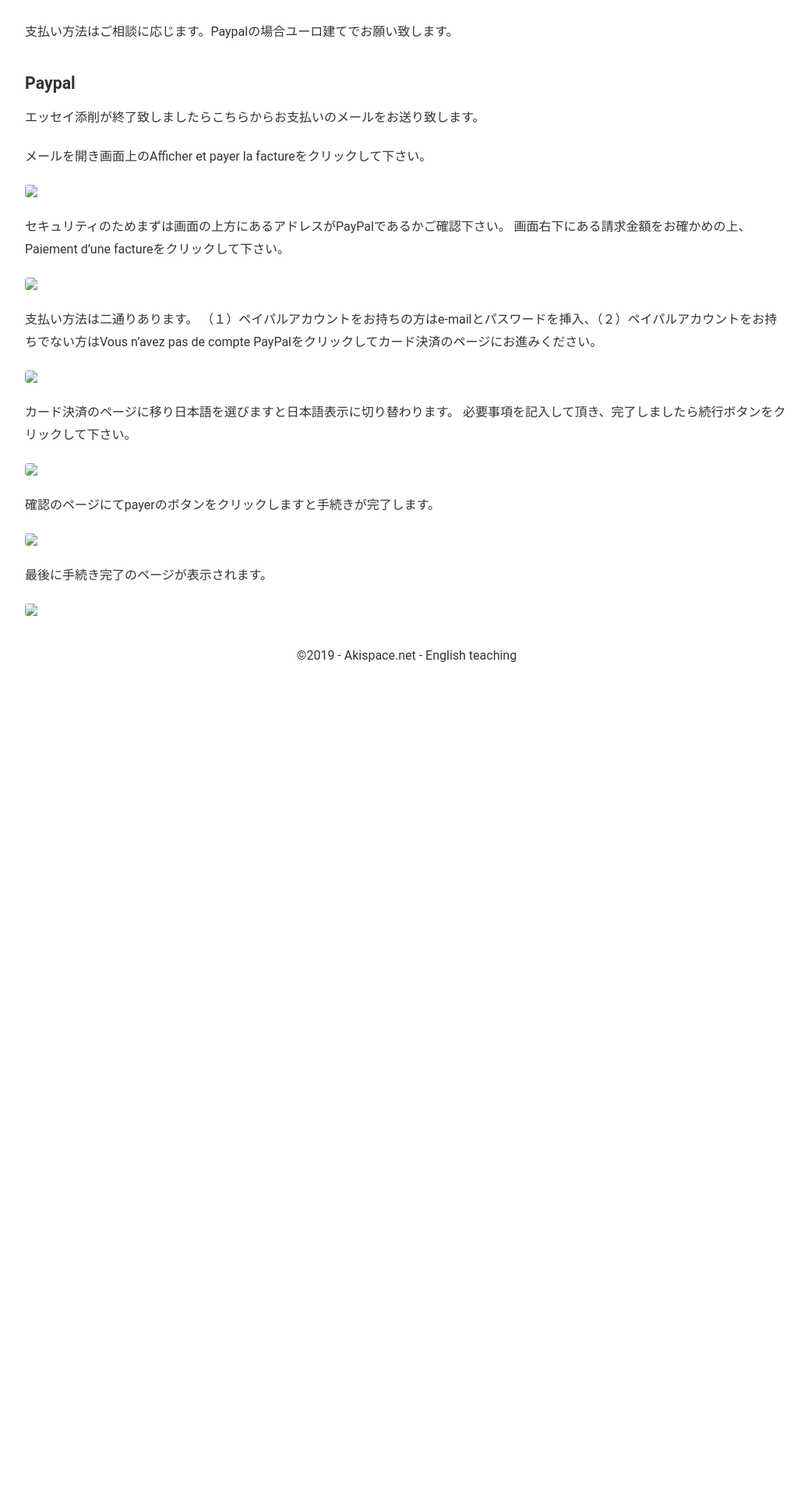
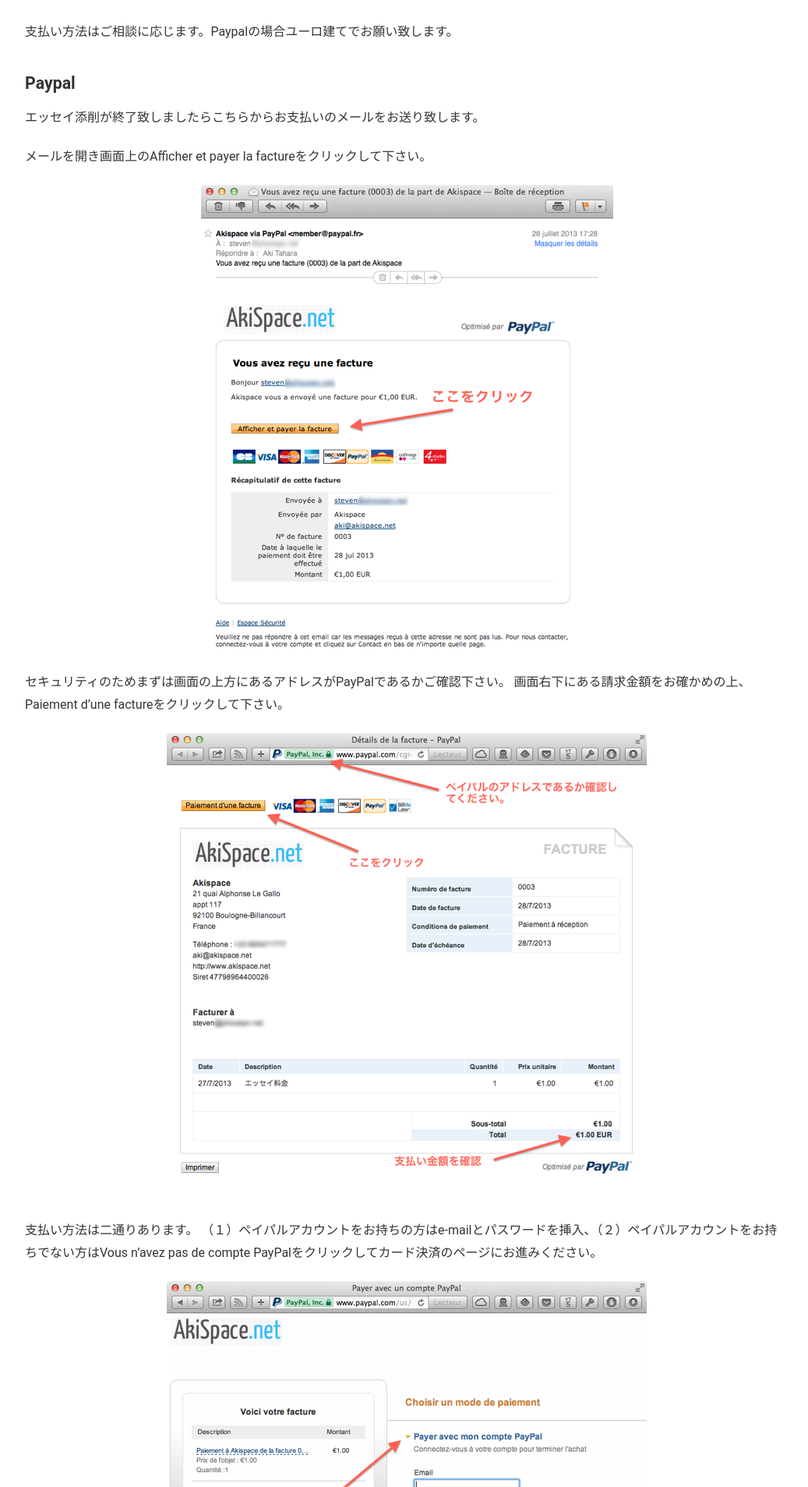
Before and after one commit to phocean/akispace, a Jekyll site: the page built from essays.md, in a window 1280 px wide. Shown: the part 1398-3305 px from the top of the page at 78% size, without its empty margins (118-1155 px from the left). Built offline with Jekyll 4.4.1, drawn with Linux system fonts in a browser that asks for light colours; before the commit the page ends 2266 px from its top, so only the background shows below that.

Commit message:
fix image path

```diff
--- a/essays.md
+++ b/essays.md
@@ -44,27 +44,27 @@
 
 メールを開き画面上のAfficher et payer la factureをクリックして下さい。
 
-<img src="img/paypal/00.png" />
+<img src="/img/paypal/00.png" />
 
 セキュリティのためまずは画面の上方にあるアドレスがPayPalであるかご確認下さい。
 画面右下にある請求金額をお確かめの上、Paiement d'une factureをクリックして下さい。
 
-<img src="img/paypal/01.png" />
+<img src="/img/paypal/01.png" />
 
 支払い方法は二通りあります。
 （１）ペイパルアカウントをお持ちの方はe-mailとパスワードを挿入、（２）ペイパルアカウントをお持ちでない方はVous n'avez pas de compte PayPalをクリックしてカード決済のページにお進みください。
 
-<img src="img/paypal/02.png" />
+<img src="/img/paypal/02.png" />
 
 カード決済のページに移り日本語を選びますと日本語表示に切り替わります。
 必要事項を記入して頂き、完了しましたら続行ボタンをクリックして下さい。
 
-<img src="img/paypal/03.png" />
+<img src="/img/paypal/03.png" />
 
 確認のページにてpayerのボタンをクリックしますと手続きが完了します。
 
-<img src="img/paypal/04.png" />
+<img src="/img/paypal/04.png" />
 
 最後に手続き完了のページが表示されます。
 
-<img src="img/paypal/05.png" />
+<img src="/img/paypal/05.png" />
```
